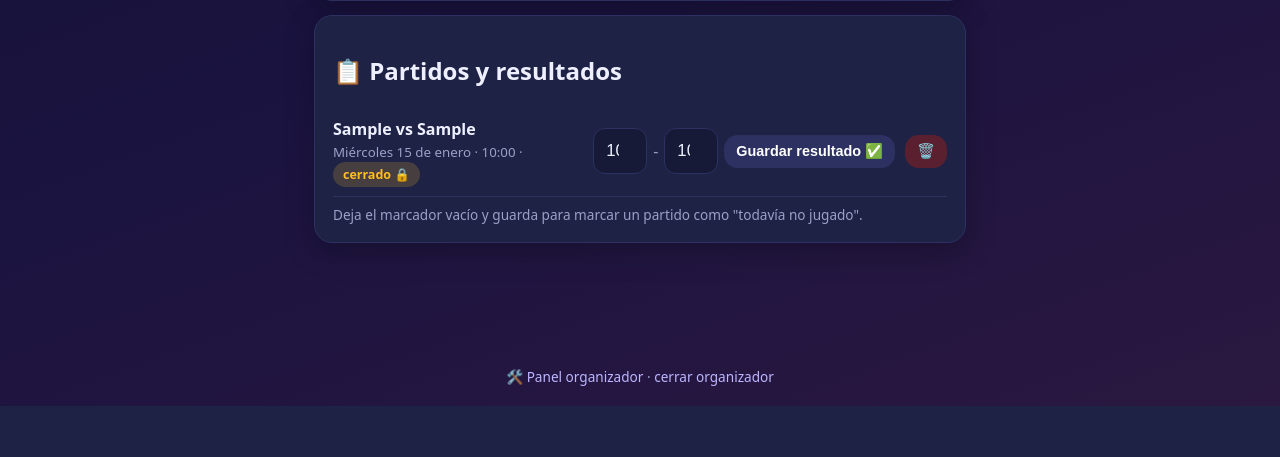
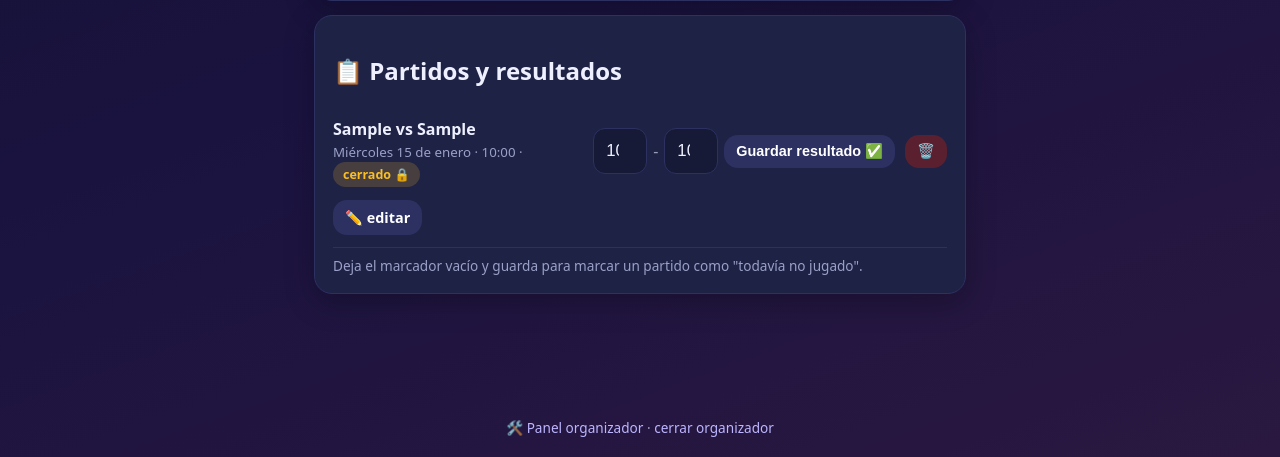
Before and after one commit to panchucrut/juego-del-dia, a Flask app: page /admin in a window 1280 px wide. Shown: the part 847-1304 px from the top of the page. Before the commit the page ends 1253 px from the top, so only its background shows below. Run offline with Flask 3, Linux system fonts and the light colour scheme; the visitor is signed in with stand-in values (Sample User, id 1); tables that the repository leaves empty hold one stand-in row (values such as "Sample post").

Commit message:
Endpoint y UI para editar partido (hora/equipos) sin borrar apuestas
Co-Authored-By: Claude Opus 4.8 <noreply@anthropic.com>

```diff
--- a/app.py
+++ b/app.py
@@ -517,6 +517,32 @@ def admin_resultado(mid):
     return redirect(url_for("admin"))
 
 
+@app.route("/admin/partido/<int:mid>/editar", methods=["POST"])
+def admin_editar(mid):
+    require_admin()
+    m = db.session.get(Match, mid)
+    if not m:
+        abort(404)
+    home = request.form.get("home_team", "").strip()
+    away = request.form.get("away_team", "").strip()
+    ko = request.form.get("kickoff", "").strip()
+    if home:
+        m.home_team = home
+    if away:
+        m.away_team = away
+    if ko:
+        try:
+            kdt = datetime.fromisoformat(ko)
+            m.kickoff = kdt
+            m.match_date = kdt.date()
+        except ValueError:
+            flash("Fecha/hora inválida", "error")
+            return redirect(url_for("admin"))
+    db.session.commit()
+    flash("Partido actualizado ✏️", "ok")
+    return redirect(url_for("admin"))
+
+
 @app.route("/admin/partido/<int:mid>/borrar", methods=["POST"])
 def admin_borrar(mid):
     require_admin()
--- a/static/style.css
+++ b/static/style.css
@@ -125,6 +125,12 @@ ul.points li{background:var(--bg2); border:1px solid var(--line); border-radius:
 .admin-match-info{flex:1; min-width:160px}
 .inline-form{display:flex; align-items:center; gap:6px}
 .inline-form input{width:54px; text-align:center}
+.edit-match{width:100%; margin-top:6px}
+.edit-match summary{display:inline-block; list-style:none; cursor:pointer}
+.edit-match summary::-webkit-details-marker{display:none}
+.edit-match .grid-form{margin-top:8px; grid-template-columns:1fr 1fr; gap:8px}
+.edit-match .grid-form input[type=datetime-local],
+.edit-match .grid-form button{grid-column:1 / -1}
 
 /* Grid apuestas de todos */
 .table-scroll{overflow-x:auto; -webkit-overflow-scrolling:touch}
--- a/templates/admin.html
+++ b/templates/admin.html
@@ -66,6 +66,16 @@
             onsubmit="return confirm('¿Borrar este partido y sus apuestas?');">
         <button class="btn small danger" type="submit">🗑️</button>
       </form>
+      <details class="edit-match">
+        <summary class="btn small">✏️ editar</summary>
+        <form method="post" action="{{ url_for('admin_editar', mid=m.id) }}" class="grid-form">
+          <input name="home_team" value="{{ m.home_team }}" placeholder="Local">
+          <input name="away_team" value="{{ m.away_team }}" placeholder="Visita">
+          <input type="datetime-local" name="kickoff"
+                 value="{{ m.kickoff.strftime('%Y-%m-%dT%H:%M') }}">
+          <button class="btn small" type="submit">Guardar cambios ✏️</button>
+        </form>
+      </details>
     </div>
   {% endfor %}
   <p class="hint">Deja el marcador vacío y guarda para marcar un partido como
```
Also changed, not shown: matches.json (added, +1 -0 lines).
